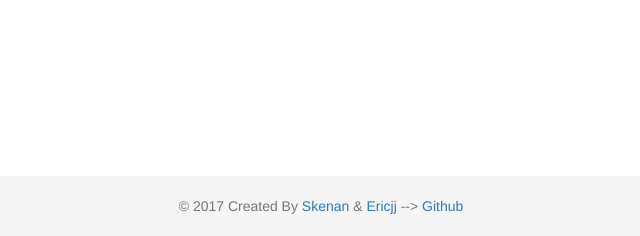
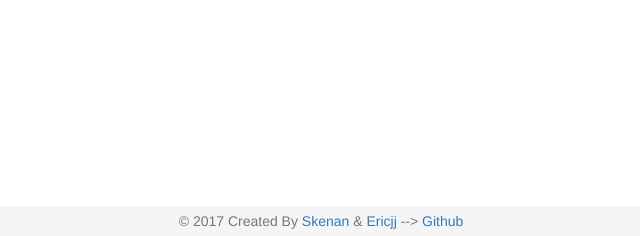
Before and after one commit to dapp8coder/cnsteem, a Flask app: page / in a window 1280 px wide. Shown: the part 564-800 px from the top of the page, without its empty margins (319-959 px from the left). Run offline with Flask 2, Linux system fonts and the light colour scheme; some libraries are stand-ins or nearby versions.

Commit message:
change the bottom height

```diff
--- a/app/static/cnsteem.css
+++ b/app/static/cnsteem.css
@@ -3,8 +3,8 @@
     bottom: 0;
     width: 100%;
     /* Set the fixed height of the footer here */
-    height: 60px;
-    line-height: 60px; /* Vertically center the text there */
+    height: 30px;
+    line-height: 30px; /* Vertically center the text there */
     background-color: #f5f5f5;
 }
 
```
